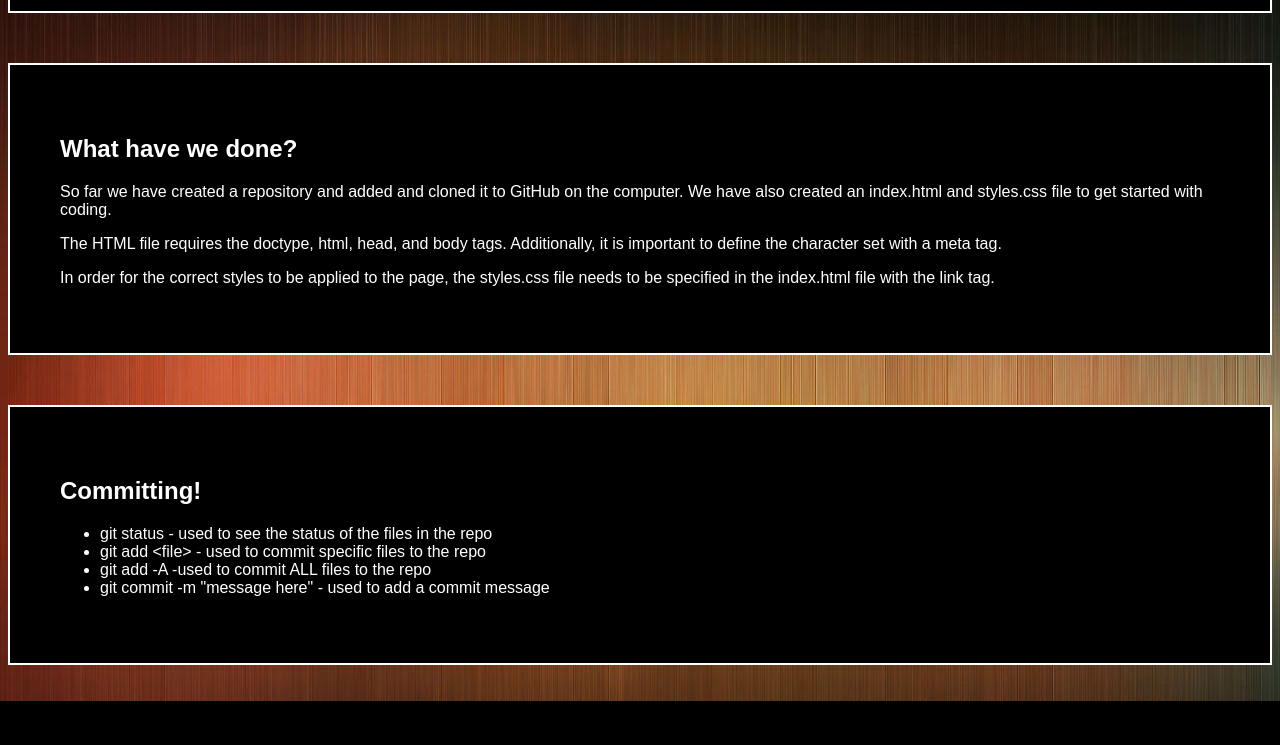
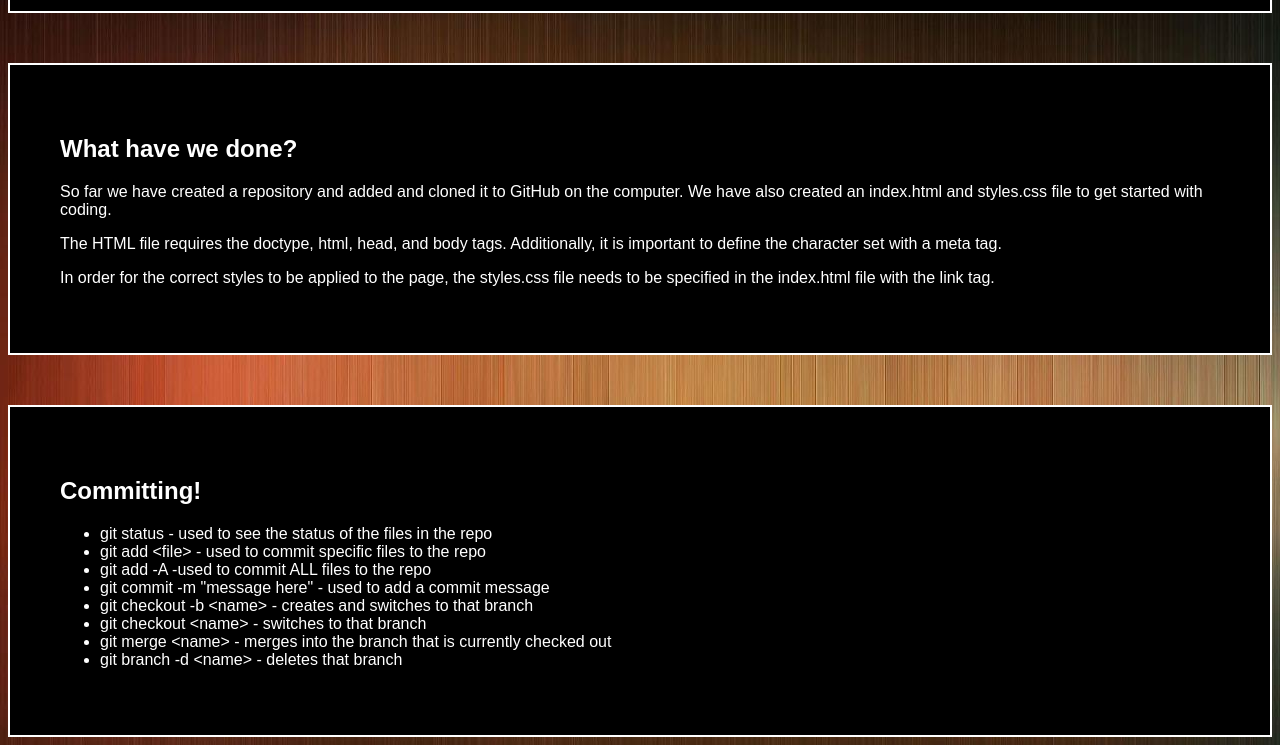
Before and after one commit to veronicamarsh-volusion/crispy-octo-parakeet, a plain HTML site: page index.html in a window 1280 px wide. Shown: the part 99-844 px from the top of the page. Before the commit the page ends 800 px from the top, so only its background shows below. Drawn offline with nearby package versions, Linux system fonts and the light colour scheme; files whose address does not match are found by name.

Commit message:
added additional git commands to html file

```diff
--- a/index.html
+++ b/index.html
@@ -28,6 +28,10 @@
 			<li>git add &lt;file&gt; - used to commit specific files to the repo</li>
 			<li>git add -A -used to commit ALL files to the repo</li>
 			<li>git commit -m &quot;message here&quot; - used to add a commit message</li>
+			<li>git checkout -b &lt;name&gt; - creates and switches to that branch</li>
+			<li>git checkout &lt;name&gt; - switches to that branch</li>
+			<li>git merge &lt;name&gt; - merges into the branch that is currently checked out</li>
+			<li>git branch -d &lt;name&gt; - deletes that branch</li>
 		</ul>
 	</article>
 
```
